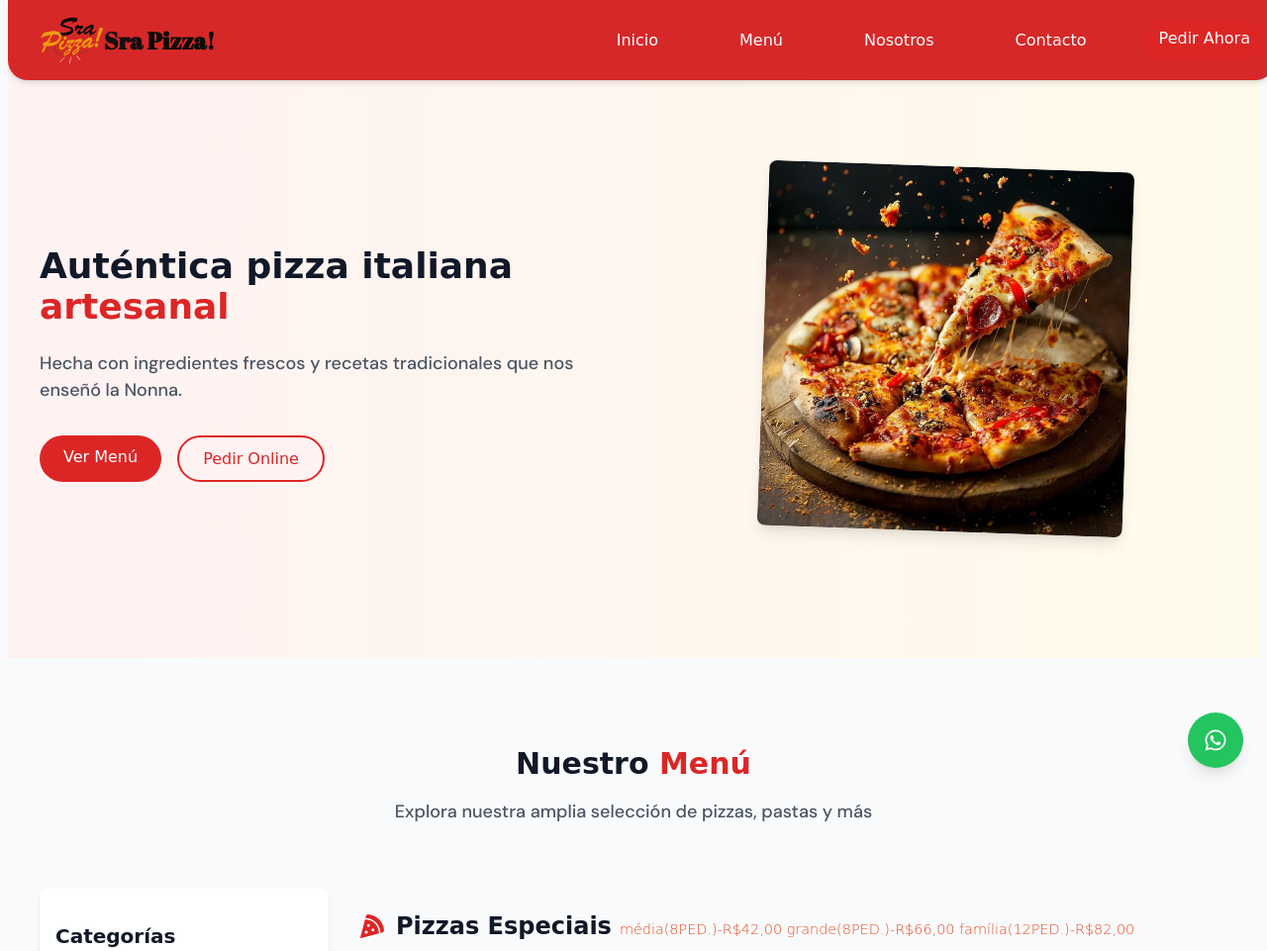
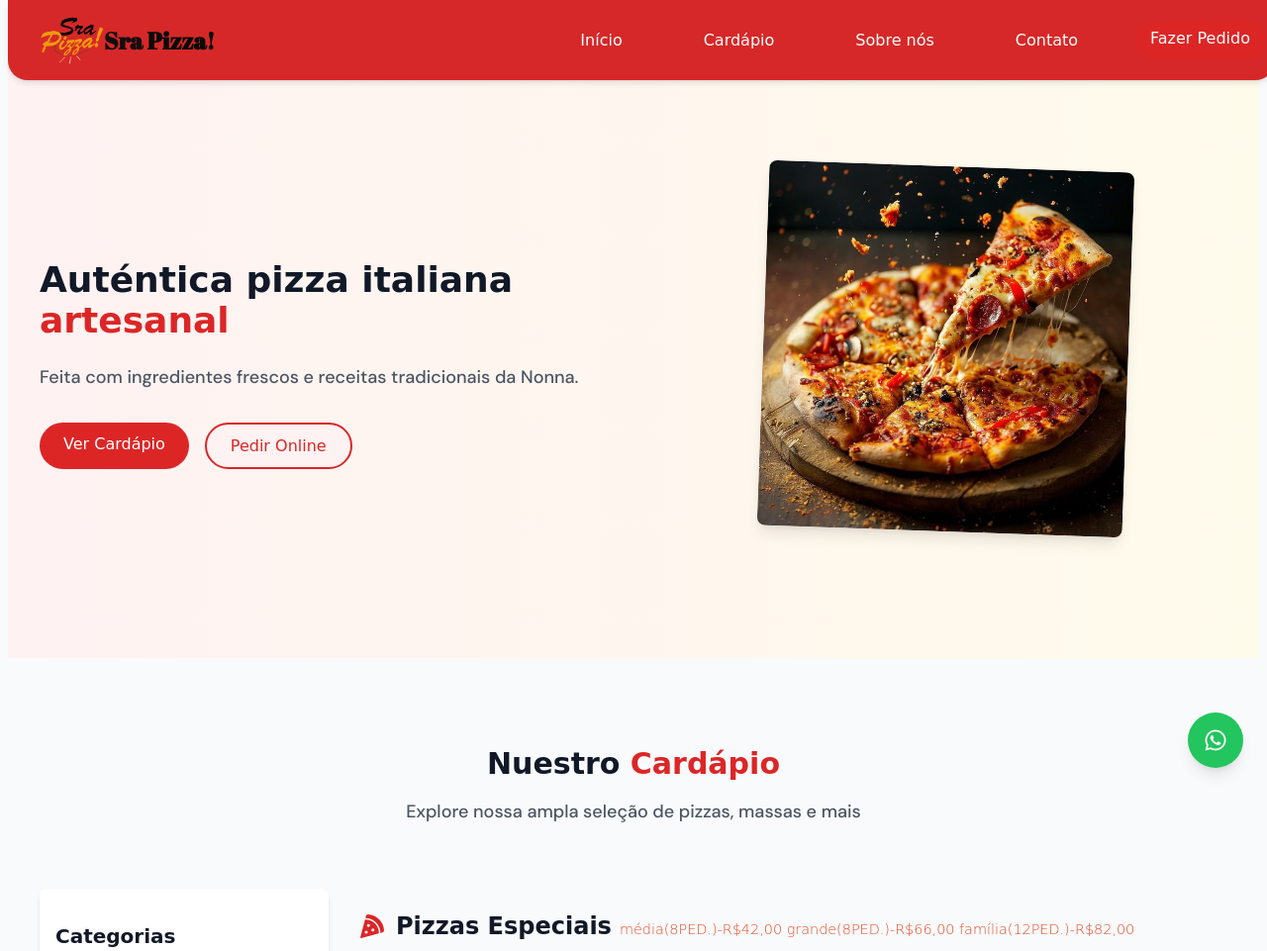
Before and after one commit to Rodneykings/My-Webs_Portafolio, a plain HTML site: page index.html in a window 1280 px wide. Shown: the top 961 px of the page at 99% size. Drawn offline with Linux system fonts and the light colour scheme; a web font is replaced by a local one.

Commit message:
Add files via upload

```diff
--- a/index.html
+++ b/index.html
@@ -1,6 +1,6 @@
 <!DOCTYPE html>
 
-<html lang="es">
+<html lang="pt-BR">
 <head>
 <meta charset="utf-8"/>
 <meta content="width=device-width, initial-scale=1.0" name="viewport"/>
@@ -1379,27 +1379,27 @@ p{
 <img alt="" src="logo_img.png" style="width: 65px; height: 50px;"/>
 <span>Sra <span style="color: rgb(10, 10, 7);">Pizza!</span></span>
 </div>
-<!-- Menú desktop -->
+<!-- Cardápio desktop -->
 <nav class="desktop-nav">
-<a href="#inicio">Inicio</a>
-<a href="#menu">Menú</a>
-<a href="#nosotros">Nosotros</a>
-<a href="#contacto">Contacto</a>
-<a class="order-button" href="#pedidos">Pedir Ahora</a>
+<a href="#inicio">Início</a>
+<a href="#menu">Cardápio</a>
+<a href="#nosotros">Sobre nós</a>
+<a href="#contacto">Contato</a>
+<a class="order-button" href="#pedidos">Fazer Pedido</a>
 </nav>
 <!-- Botón menú móvil -->
 <button class="menu-toggle-button" id="menu-toggle">
 <img alt="" src="menu_hamburguesa.png" style="width: 25px;"/>
 </button>
 </div>
-<!-- Menú móvil -->
+<!-- Cardápio móvil -->
 <div class="mobile-menu mobile-menu-content" id="mobile-menu">
 <div>
-<a href="#inicio">Inicio</a>
-<a href="#menu">Menú</a>
-<a href="#nosotros">Nosotros</a>
-<a href="#contacto">Contacto</a>
-<a class="order-button-mobile" href="#pedidos">Pedir Ahora</a>
+<a href="#inicio">Início</a>
+<a href="#menu">Cardápio</a>
+<a href="#nosotros">Sobre nós</a>
+<a href="#contacto">Contato</a>
+<a class="order-button-mobile" href="#pedidos">Fazer Pedido</a>
 </div>
 </div>
 </header>
@@ -1408,9 +1408,9 @@ p{
 <div class="container">
 <div class="content fade-in">
 <h1>Auténtica pizza italiana <span class="text-red-600">artesanal</span></h1>
-<p>Hecha con ingredientes frescos y recetas tradicionales que nos enseñó la Nonna.</p>
+<p>Feita com ingredientes frescos e receitas tradicionais da Nonna.</p>
 <div class="buttons">
-<a class="primary-button" href="#menu">Ver Menú</a>
+<a class="primary-button" href="#menu">Ver Cardápio</a>
 <a class="secondary-button" href="#pedidos">Pedir Online</a>
 </div>
 </div>
@@ -1420,18 +1420,18 @@ p{
 </div>
 </section>
 <!-- Sección especialidades -->
-<!-- Sección Menú completo -->
+<!-- Sección Cardápio completo -->
 <section class="menu-section" id="menu">
 <div class="container">
 <div class="text-center fade-in">
-<h2>Nuestro <span class="text-red-600">Menú</span></h2>
-<p class="description">Explora nuestra amplia selección de pizzas, pastas y más</p>
+<h2>Nuestro <span class="text-red-600">Cardápio</span></h2>
+<p class="description">Explore nossa ampla seleção de pizzas, massas e mais</p>
 </div>
 <div class="menu-content">
-<!-- Categorías -->
+<!-- Categorias -->
 <div class="categories delay-1">
 <div>
-<h3>Categorías</h3>
+<h3>Categorias</h3>
 <ul>
 <li><a href="#pizzas">Pizzas Especiais</a></li>
 <li><a href="#pastas">Pizzas Tradicionais</a></li>
@@ -2343,7 +2343,7 @@ p{
 </div>
 </div>
 </section>
-<!-- Sección Nosotros -->
+<!-- Sección Sobre nós -->
 <section class="about-section" id="nosotros">
 <div class="container">
 <div class="content-wrapper">
@@ -2351,7 +2351,7 @@ p{
 <img alt="Pizzería La Nonna" src="LojaSraPizza.png  "/>
 </div>
 <div class="text-column fade-in delay-2">
-<h2>Sobre <span class="text-red-600">Nosotros</span></h2>
+<h2>Sobre <span class="text-red-600">Sobre nós</span></h2>
 <p>Sra Pizza – Desde 2014
 Em 2014, nasceu a Sra. Pizza, movida pela paixão pela verdadeira pizza artesanal.
 Com forno a lenha sempre aceso, nossas pizzas ganham sabor defumado, bordas crocantes e aquele perfume irresistível que conquista à primeira mordida.
@@ -2485,7 +2485,7 @@ Michele Vilela</h4>
 </div>
 </div>
 </section>
-<!-- Sección Contacto -->
+<!-- Sección Contato -->
 <section class="contact-section" id="contacto">
 <div class="container">
 <div class="text-center fade-in">
@@ -2580,10 +2580,10 @@ Michele Vilela</h4>
 <div class="fade-in delay-2">
 <h4>Enlaces rápidos</h4>
 <ul>
-<li><a href="#inicio">Inicio</a></li>
-<li><a href="#menu">Menú</a></li>
-<li><a href="#nosotros">Nosotros</a></li>
-<li><a href="#contacto">Contacto</a></li>
+<li><a href="#inicio">Início</a></li>
+<li><a href="#menu">Cardápio</a></li>
+<li><a href="#nosotros">Sobre nós</a></li>
+<li><a href="#contacto">Contato</a></li>
 <li><a href="#pedidos">Pedidos online</a></li>
 </ul>
 </div>
```
